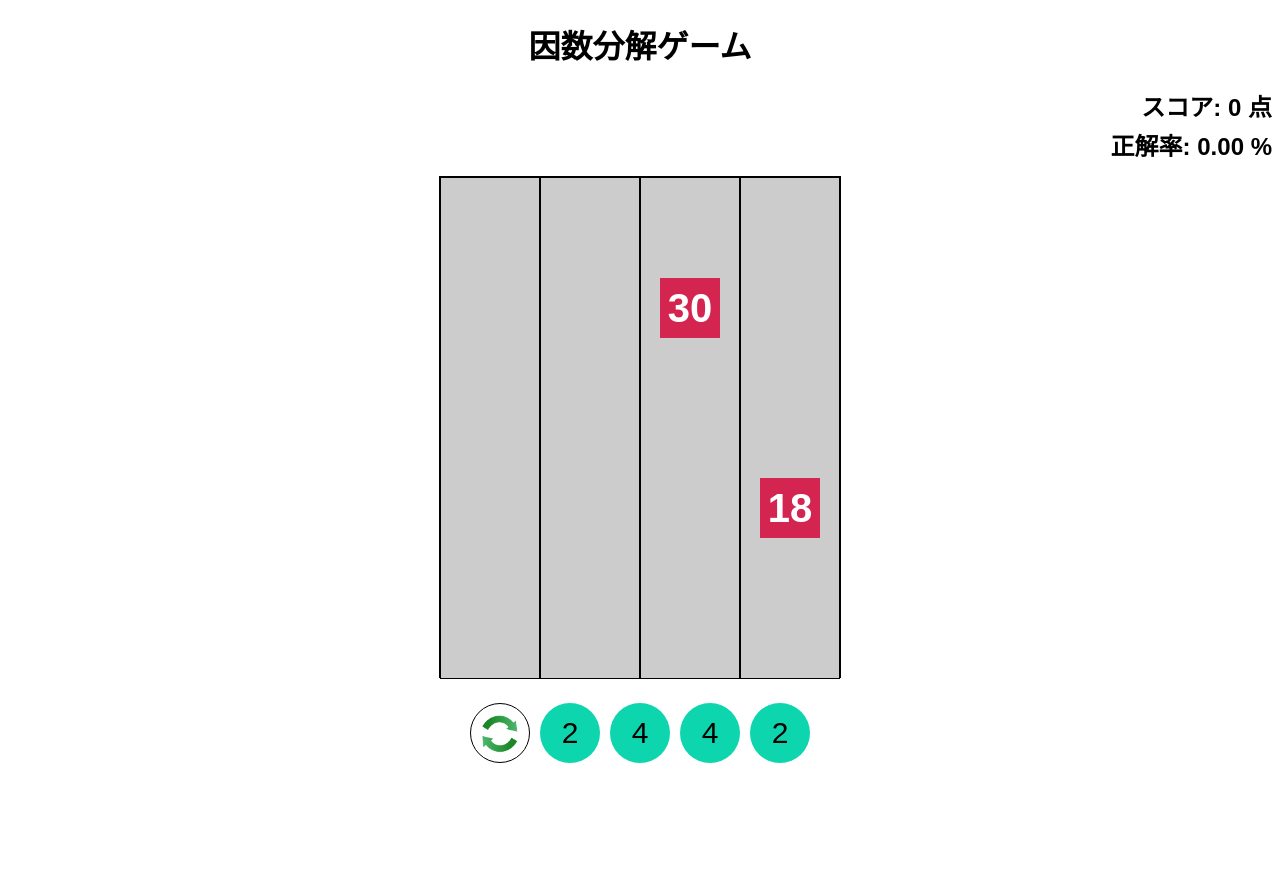
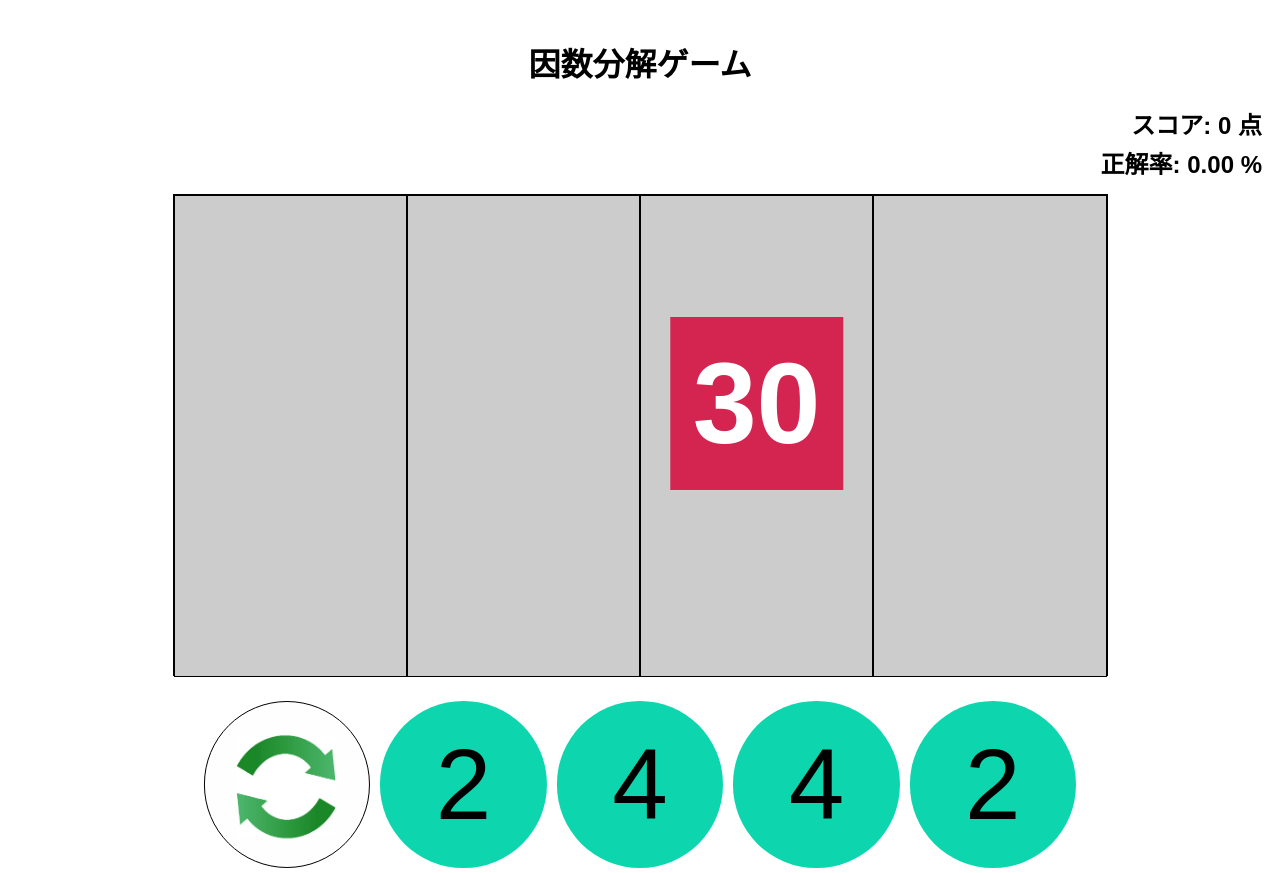
Before and after one commit to AsahiKomata/WebGame, a plain HTML site: page prime_factorization/prime_factorization.html in a window 1280 px wide. Before the commit the page ends 800 px from the top, so only its background shows below. Drawn offline with Linux system fonts and the light colour scheme.

Commit message:
[update]スマホを想定したレイアウトサイズに変更

```diff
--- a/prime_factorization/prime_factorization.css
+++ b/prime_factorization/prime_factorization.css
@@ -1,13 +1,14 @@
 body {
     text-align: center;
     font-family: Arial, sans-serif;
+    padding: 10px;
 }
 
 #game-area {
     display: flex;
     justify-content: space-around;
-    width: 400px;
-    height: 500px;
+    width: 75%;
+    height: 60vh;
     background-color: lightgray;
     margin: auto;
     position: relative;
@@ -17,7 +18,7 @@ body {
 
 .lane {
     flex: 1;
-    width: 80px;
+    width: 25%;
     height: 100%;
     background: #ccc;
     border: 1px solid black;
@@ -30,15 +31,12 @@ body {
 
 .number {
     position: absolute;
-    width: 60px;
-    height: 60px;
+    width: 75%;
     background: rgb(212, 36, 80);
     color: white;
     border-radius: 0;
     text-align: center;
-    line-height: 60px;
     font-weight: bold;
-    font-size: 40px;
     left: 50%;
     transform: translateX(-50%);
 }
@@ -53,8 +51,6 @@ body {
 
 #change-all-btn {
     padding: 0;
-    width: 60px;
-    height: 60px;
     margin: 5px;
     background-image: url('img/change.png');
     background-size: cover;
@@ -66,9 +62,6 @@ body {
 }
 
 .factor-btn {
-    width: 60px;
-    height: 60px;
-    font-size: 30px;
     margin: 5px;
     border-radius: 50%;
     border: none;
@@ -96,8 +89,6 @@ body {
 
 .result-effect {
     position: absolute;
-    width: 90px;
-    height: 90px;
     opacity: 1;
     transition: opacity 1s ease-out, transform 1s ease-out;
     pointer-events: none;
--- a/prime_factorization/prime_factorization.js
+++ b/prime_factorization/prime_factorization.js
@@ -1,6 +1,26 @@
 const lanes = document.querySelectorAll(".lane");
 const factorButtons = document.querySelectorAll(".factor-btn");
 const changeAllButton = document.getElementById("change-all-btn");
+
+const lane = document.querySelector('.lane');
+const laneHeight = lane.offsetHeight;
+const laneWidth = lane.offsetWidth;
+
+/**
+ * ゲーム開始時にボタンの大きさを設定する関数
+ */
+function setButtonSizes() {
+    const newSize = laneWidth * 5 / 7;
+
+    factorButtons.forEach(button => {
+        button.style.width = `${newSize}px`;
+        button.style.height = `${newSize}px`;
+        button.style.fontSize = `${newSize * 0.6}px`;
+    });
+
+    changeAllButton.style.width = `${newSize}px`;
+    changeAllButton.style.height = `${newSize}px`;
+}
 
 // 出現する数字のリスト
 const numbers = [6, 8, 10, 12, 15, 18, 20, 24, 30];
@@ -11,9 +31,21 @@ const factors = [2, 3, 4, 5];
 // ボタンに設定する因数の出現回数を管理
 let factorCount = { 2: 0, 3: 0, 4: 0, 5: 0 };
 
+/**
+ * 落下速度を設定する関数
+ * @return {number} 落下速度
+ */
+function setFallSpeed() {
+    // 20秒でレーンの一番下に到達するための速度を計算
+    const fallDuration = 20; // 落下時間（秒）
+    const fallSpeed = laneHeight / fallDuration / 40;
+
+    return fallSpeed;
+}
+
 let score = 0;       // スコア管理
 let activeLane = null; // 現在選択中のレーン
-let fallSpeed = 0.5; // 数字の落下速度
+let fallSpeed = setFallSpeed(); // 数字の落下速度
 let spawnInterval = 2000; // 数字の生成間隔(ms)
 let lastSpawnedLane = null; // 最後に数字を落としたレーン
 let fallIntervals = new Map(); // 落下アニメーションを管理するマップ
@@ -39,6 +71,24 @@ function updateAccuracy() {
 }
 
 /**
+ * 落ちてくる数字の高さとフォントサイズを設定する関数
+ * @param {HTMLElement} numElem - 数字の要素
+ */
+function setNumberSize(numElem) {
+    // .number の幅を取得
+    const numberWidth = numElem.offsetWidth;
+
+    // 幅と同じ値を高さに設定
+    numElem.style.height = numberWidth + "px";
+    numElem.style.lineHeight = numberWidth + "px";
+
+    // フォントサイズを設定
+    const fontSize = Math.floor(numberWidth * 2 / 3);
+    numElem.style.fontSize = fontSize + "px";
+}
+
+
+/**
  * ランダムなレーンに数字を生成する関数
  */
 function spawnNumber() {
@@ -54,6 +104,10 @@ function spawnNumber() {
     num.style.top = "0px";
     lane.appendChild(num);
 
+    // 数字のサイズを設定
+    setNumberSize(num);
+
+
     fallDown(num, laneIndex);
 
     lastSpawnedLane = laneIndex;
@@ -67,7 +121,7 @@ function spawnNumber() {
 function fallDown(num, laneIndex) {
     let pos = 0;
     const fallInterval = setInterval(() => {
-        if (pos < 450) {
+        if (pos < laneHeight - laneWidth * 0.75) {
             pos += fallSpeed;
             num.style.top = pos + "px";
         } else {
@@ -283,6 +337,19 @@ function animateFactorButton(button, factor) {
 }
 
 /**
+ * エフェクト画像のサイズを設定する関数
+ * @param {HTMLElement} effectImg - エフェクト画像の要素
+*/
+function setEffectSize(effectImg) {
+    // エフェクトのサイズをレーン幅の80%に設定
+    const effectSize = laneWidth * 0.8;
+
+    // エフェクト画像のサイズを設定
+    effectImg.style.width = effectSize + "px";
+    effectImg.style.height = effectSize + "px";
+}
+
+/**
  * 正解または不正解のエフェクトを表示する関数
  * @param {HTMLElement} numElem - 数字の要素
  * @param {string} imageName - 表示する画像のファイル名
@@ -293,6 +360,9 @@ function showResultEffect(numElem, imageName) {
     effectImg.classList.add("result-effect");
 
     document.body.appendChild(effectImg);
+
+    // エフェクトのサイズを設定
+    setEffectSize(effectImg);
 
     const computedStyle = window.getComputedStyle(effectImg);
     const imgSize = parseFloat(computedStyle.width);
@@ -333,6 +403,7 @@ factorButtons.forEach((button, index) => {
  * 初期化処理
  */
 function initializeGame() {
+    setButtonSizes();
     spawnNumber();
     setInterval(spawnNumber, spawnInterval);
 
```
